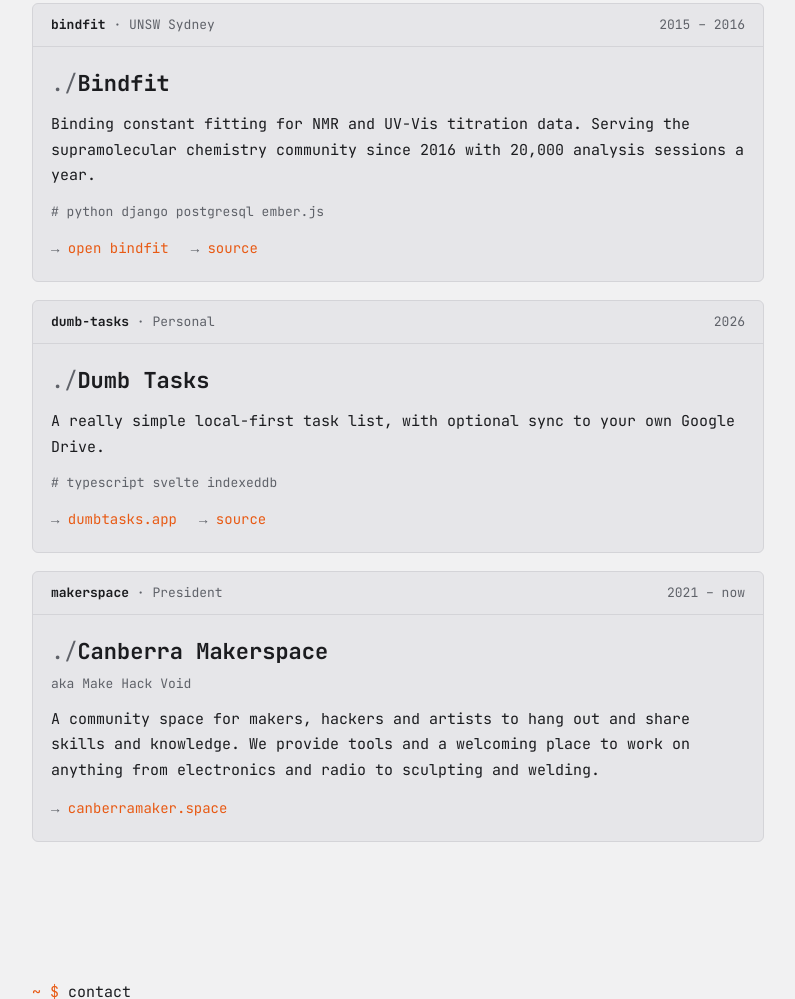
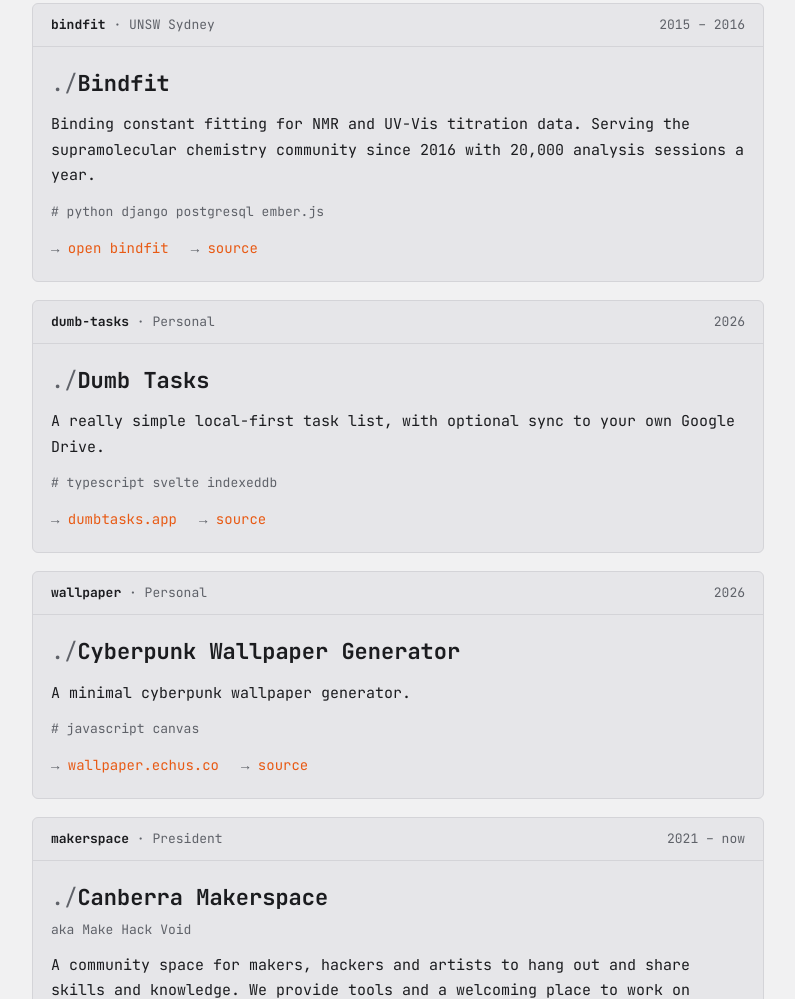
Before and after one commit to echus/echus.co, an Astro site: page / in a window 1280 px wide. Shown: the part 766-1765 px from the top of the page, without its empty margins (242-1037 px from the left). Built offline with nearby package versions, Linux system fonts and the light colour scheme; Astro itself is replaced by a stand-in of ours.

Commit message:
Add Cyberpunk Wallpaper Generator project

```diff
--- a/src/pages/index.astro
+++ b/src/pages/index.astro
@@ -40,6 +40,18 @@ const projects = [
     links: [
       { label: "dumbtasks.app", href: "https://dumbtasks.app" },
       { label: "source", href: "https://github.com/echus/dumb-tasks" },
+    ],
+  },
+  {
+    slug: "wallpaper",
+    name: "Cyberpunk Wallpaper Generator",
+    where: "Personal",
+    when: "2026",
+    body: "A minimal cyberpunk wallpaper generator.",
+    stack: "javascript canvas",
+    links: [
+      { label: "wallpaper.echus.co", href: "https://wallpaper.echus.co" },
+      { label: "source", href: "https://github.com/echus/cyberpunk-wallpaper-generator" },
     ],
   },
   {
```
